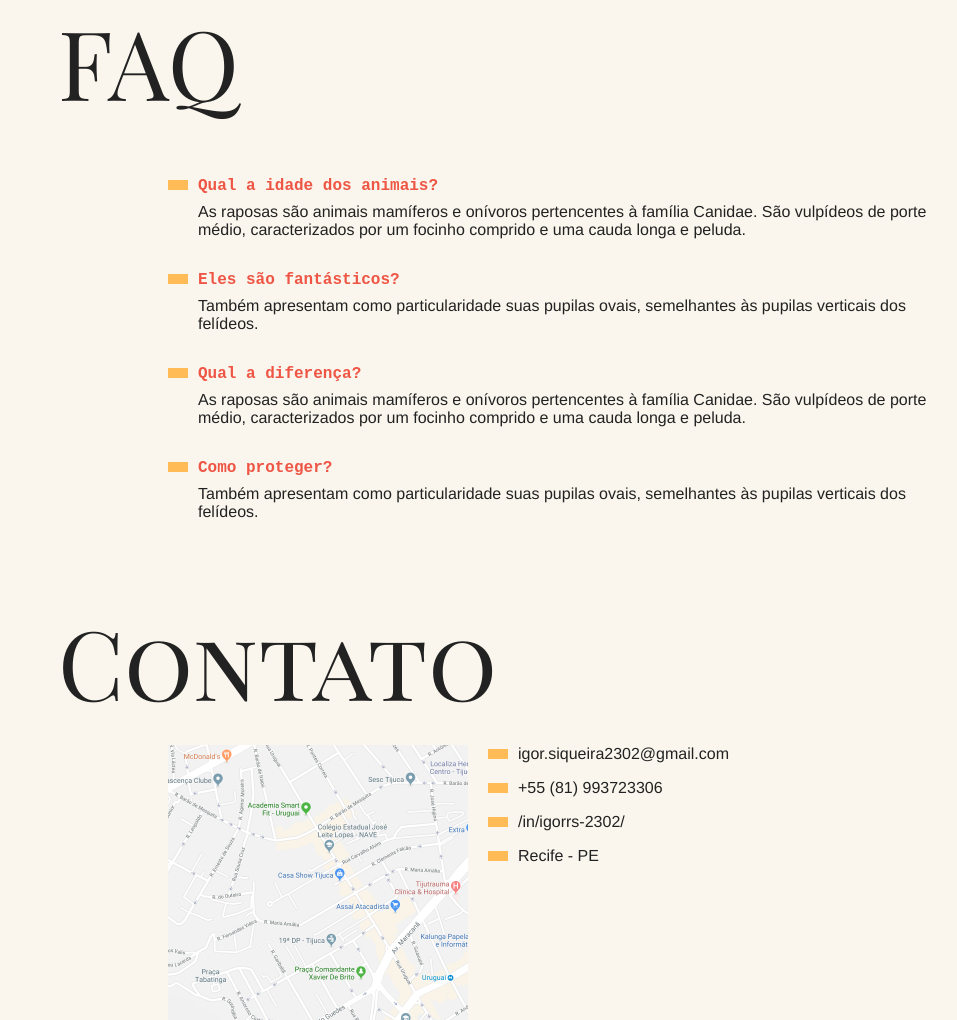
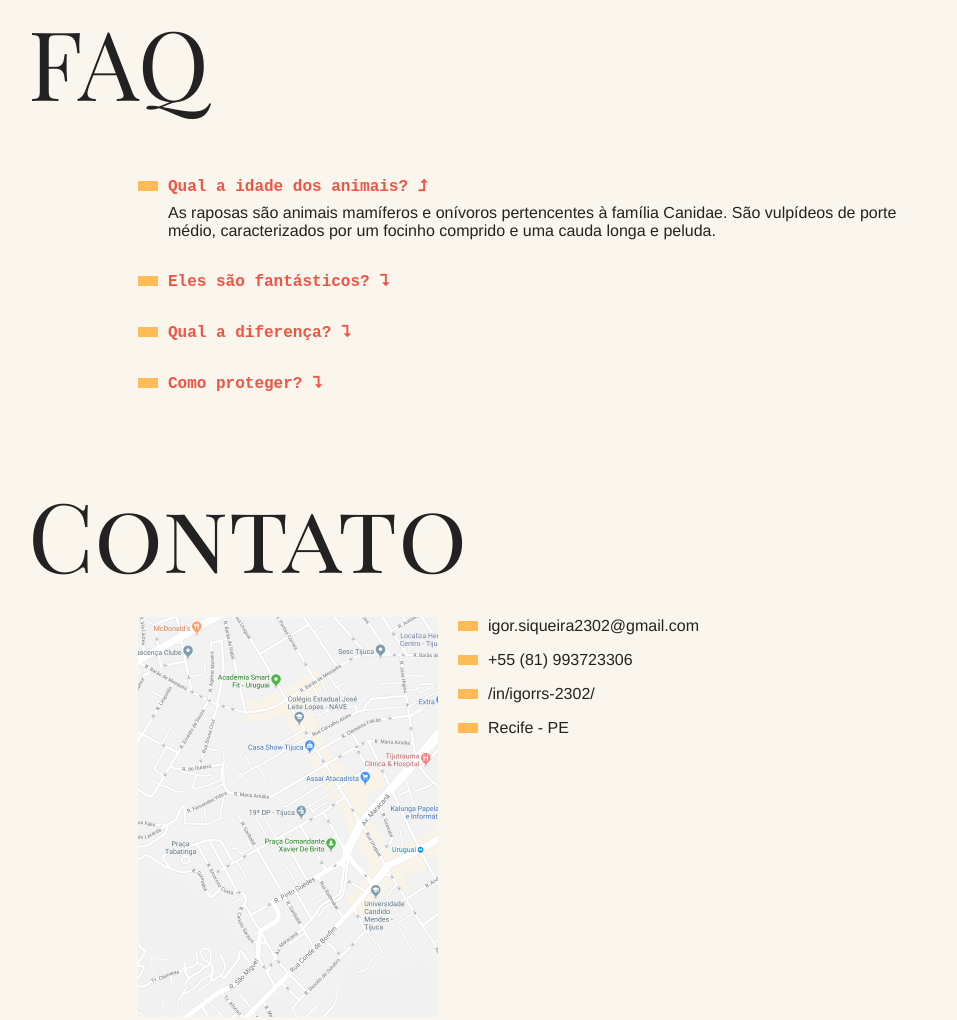
Before and after one commit to IgorRS-2302/animais-fantasticos, a plain HTML site: page index.html in a window 1280 px wide. Shown: the part 799-1819 px from the top of the page, without its empty margins (132-1089 px from the left). Drawn offline with Linux system fonts and the light colour scheme.

Commit message:
Funções de accordion, scroll e animações ao scroll

```diff
--- a/css/style.css
+++ b/css/style.css
@@ -237,3 +237,43 @@ body {
     transform: translate3d(0, 0, 0);
   }
 }
+
+.js .js-accordion dd {
+  display: none;
+}
+
+.js-accordion dt::after {
+  content: "⮧";
+  margin-left: 10px;
+}
+
+.js-accordion dt.ativo::after {
+  content: "⮥";
+  margin-left: 10px;
+}
+
+.js-accordion dd.ativo {
+  display: block;
+  animation: slideDown .5s forwards;
+}
+
+@keyframes slideDown {
+  from {
+    opacity: 0;
+    max-height: 0px;
+  }to {
+    opacity: 1;
+    max-height: 200px;
+  }
+}
+
+.js .js-scroll {
+  opacity: 0;
+  transform: translate3d(-30px, 0, 0);
+  transition: .3s;
+}
+
+.js .js-scroll.ativo {
+  opacity: 1;
+  transform: translate3d(-30px, 0, 0);
+}
--- a/index.html
+++ b/index.html
@@ -22,7 +22,7 @@
       <li><a href="https://www.github.com/IgorRS-2302" target="_blank">Dev →</a></li>
     </ul>
   </nav>
-  <section class="grid-section animais" id="animais">
+  <section class="grid-section animais js-scroll" id="animais">
     <h1 class="titulo">Animais Fantásticos</h1>
     <ul class="animais-lista js-tabmenu">
       <li>
@@ -94,9 +94,9 @@
       </section>
     </div>
   </section>
-  <section class="grid-section faq" id="faq">
+  <section class="grid-section faq js-scroll" id="faq">
     <h1 class="titulo">FAQ</h1>
-    <dl class="faq-lista">
+    <dl class="faq-lista js-accordion">
       <dt>Qual a idade dos animais?</dt>
       <dd>As raposas são animais mamíferos e onívoros pertencentes à família Canidae. São vulpídeos de porte médio, caracterizados por um focinho comprido e uma cauda longa e peluda.</dd>
       <dt>Eles são fantásticos?</dt>
@@ -108,7 +108,7 @@
       </dd>
     </dl>
   </section>
-  <section class="grid-section contato" id="contato">
+  <section class="grid-section contato js-scroll" id="contato">
     <h1 class="titulo">Contato</h1>
     <div class="mapa">
       <img src="img/mapa.png">
--- a/script.js
+++ b/script.js
@@ -1,14 +1,16 @@
+function initTabNav() {
   const tabMenu = document.querySelectorAll(".js-tabmenu li");
   const tabContent = document.querySelectorAll(".js-tabcontent section");
+  const activeClass = 'ativo';
 
   if(tabMenu.length && tabContent.length) {
-  tabContent[0].classList.add("ativo");
+    tabContent[0].classList.add(activeClass);
 
     function activeTab(index) {
       tabContent.forEach((section) => {
-      section.classList.remove("ativo");
+        section.classList.remove(activeClass);
       });
-    tabContent[index].classList.add("ativo");
+      tabContent[index].classList.add(activeClass);
     }
 
     tabMenu.forEach((itemMenu, index) => {
@@ -17,3 +19,66 @@ if(tabMenu.length && tabContent.length) {
       });
     });
   }
+}
+initTabNav();
+
+function initAccordion() {
+  const accordionList = document.querySelectorAll(".js-accordion dt");
+  const activeClass = 'ativo';
+
+  if(accordionList.length) {
+    accordionList[0].classList.add(activeClass);
+    accordionList[0].nextElementSibling.classList.add(activeClass);
+
+    function activeAccordion(event) {
+      this.classList.toggle(activeClass);
+      this.nextElementSibling.classList.toggle(activeClass);
+    }
+
+    accordionList.forEach((item) => {
+      item.addEventListener("click", activeAccordion);
+    })
+  }
+}
+initAccordion();
+
+function initScrollSuave() {
+  const linksInternos = document.querySelectorAll('.js-menu a[href^="#"]');
+
+  function scrollToSection(event) {
+    event.preventDefault();
+    const href = event.currentTarget.getAttribute("href");
+    const section = document.querySelector(href);
+
+    section.scrollIntoView({
+      behavior: 'smooth',
+      block: 'start',
+    });
+  }
+
+  linksInternos.forEach((link) => {
+    link.addEventListener("click", scrollToSection);
+  })
+}
+initScrollSuave();
+
+function initAnimacaoScroll() {
+  const sections = document.querySelectorAll(".js-scroll");
+  if(sections.length) {
+    const windowMetade = window.innerHeight * 0.6;
+
+    function animaScroll() {
+      sections.forEach((section) => {
+        const sectionTop = section.getBoundingClientRect().top;
+        const isSectionVisible = (sectionTop - windowMetade) < 0;
+        if(isSectionVisible) {
+          section.classList.add("ativo");
+        }
+      })
+    }
+    animaScroll();
+
+    window.addEventListener("scroll", animaScroll);
+  }
+}
+initAnimacaoScroll();
```
Lines whose indentation alone changed are shown as unchanged.
